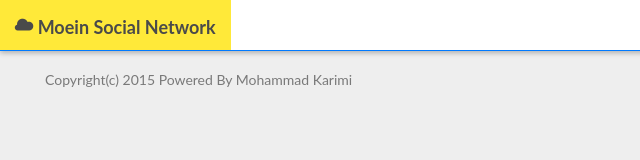
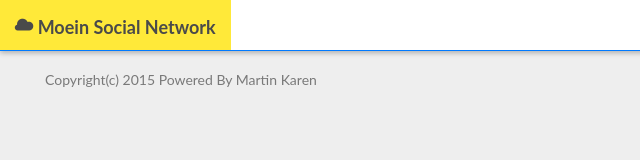
Before and after one commit to moein1/moein, a website: page public/index.html in a window 1280 px wide. Shown: the full height of the page, 0-640 px from the left. Drawn offline with nearby package versions, Linux system fonts and the light colour scheme; files whose address does not match are found by name.

Commit message:
Update index.html

```diff
--- a/public/index.html
+++ b/public/index.html
@@ -137,7 +137,7 @@
      <!--we use ngAnimate and angular-animation as js class and animation.ccs for acting this animation-->
    <div class="slide-animation-container" style="padding-top:70px;padding-left:30px;padding-right:30px;height:70%;position:relative;">
          <div class="slide-animation" ng-view></div>
-         <div class="footer" style="float:left;">Copyright(c) 2015 Powered By Mohammad Karimi</div>
+         <div class="footer" style="float:left;">Copyright(c) 2015 Powered By Martin Karen</div>
     </div>
 
     <div data-wc-overlay data-wc-overlay-delay="300">
```
